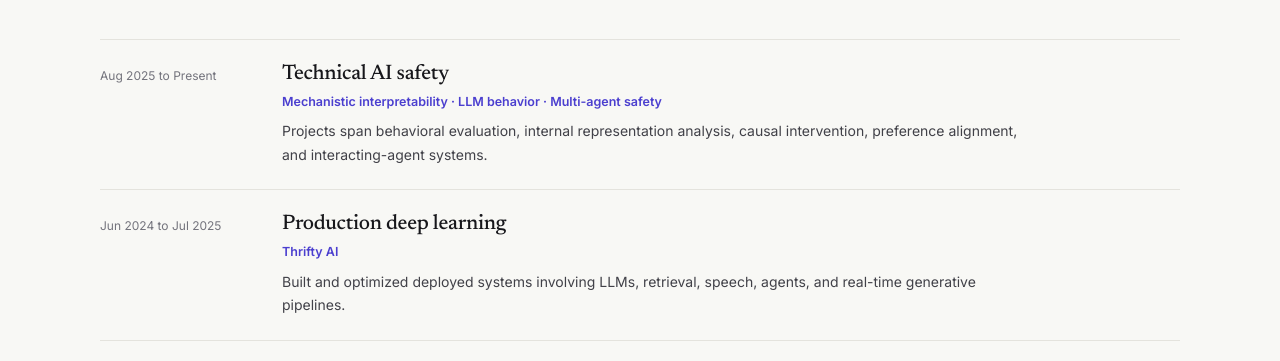
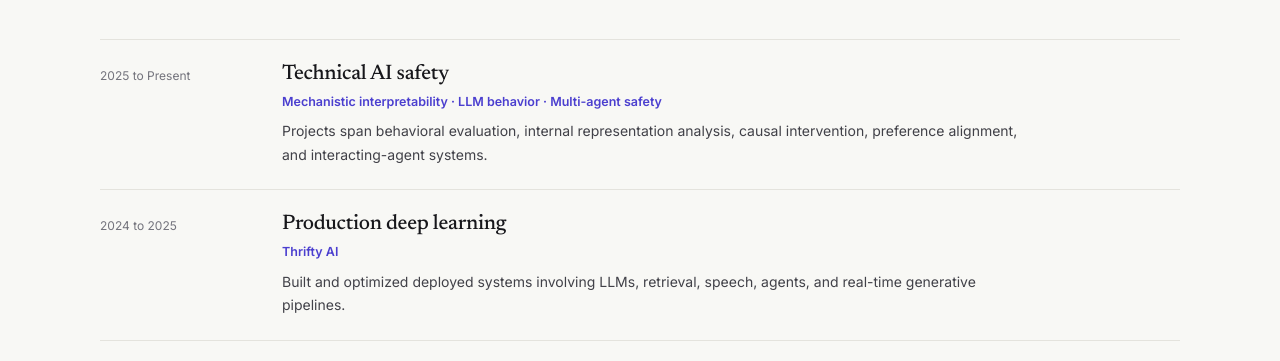
Before and after one commit to samarthraina/samarthraina.github.io, a plain HTML site: page about/index.html in a window 1280 px wide. Shown: the part 1559-1920 px from the top of the page. Drawn offline with Linux system fonts and the light colour scheme.

Commit message:
Simplify About timeline dates

```diff
--- a/about/index.html
+++ b/about/index.html
@@ -23,8 +23,8 @@
     <section><div class="wrap reveal">
       <div class="section-head"><div class="eyebrow">Current context</div><div><h2>Research and mentorship</h2><p class="section-intro">I work as a Research Assistant in AI safety and alignment, advised by Prof. Amitava Das at APPCAIR, BITS Pilani Goa. I also collaborate with Prof. Amit Sheth through the Indian AI Research Organization and receive independent research mentorship from Aman Chadha (Google DeepMind), Vinija Jain (Google), and Amit Dhanda (Amazon).</p></div></div>
       <div class="timeline">
-        <article class="timeline-item"><div class="timeline-date">Aug 2025 to Present</div><div><h3>Technical AI safety</h3><div class="timeline-place">Mechanistic interpretability · LLM behavior · Multi-agent safety</div><p>Projects span behavioral evaluation, internal representation analysis, causal intervention, preference alignment, and interacting-agent systems.</p></div></article>
-        <article class="timeline-item"><div class="timeline-date">Jun 2024 to Jul 2025</div><div><h3>Production deep learning</h3><div class="timeline-place">Thrifty AI</div><p>Built and optimized deployed systems involving LLMs, retrieval, speech, agents, and real-time generative pipelines.</p></div></article>
+        <article class="timeline-item"><div class="timeline-date">2025 to Present</div><div><h3>Technical AI safety</h3><div class="timeline-place">Mechanistic interpretability · LLM behavior · Multi-agent safety</div><p>Projects span behavioral evaluation, internal representation analysis, causal intervention, preference alignment, and interacting-agent systems.</p></div></article>
+        <article class="timeline-item"><div class="timeline-date">2024 to 2025</div><div><h3>Production deep learning</h3><div class="timeline-place">Thrifty AI</div><p>Built and optimized deployed systems involving LLMs, retrieval, speech, agents, and real-time generative pipelines.</p></div></article>
         <article class="timeline-item"><div class="timeline-date">2020 to 2024</div><div><h3>B.Tech. in Computer Science and Social Sciences</h3><div class="timeline-place">IIIT-Delhi</div><p>Received three Dean's Awards for overall excellence, communication, and community work.</p></div></article>
       </div>
     </div></section>
```
